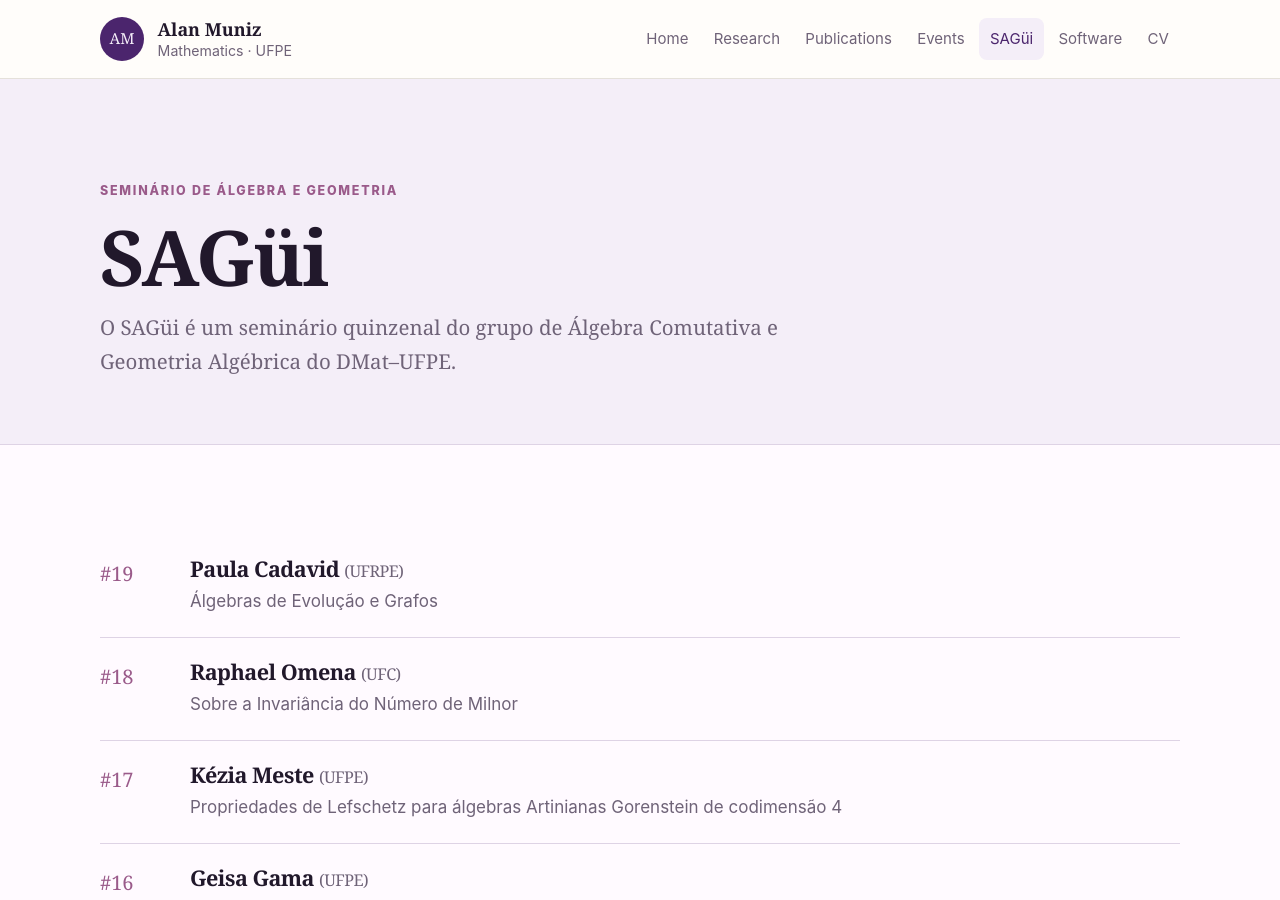
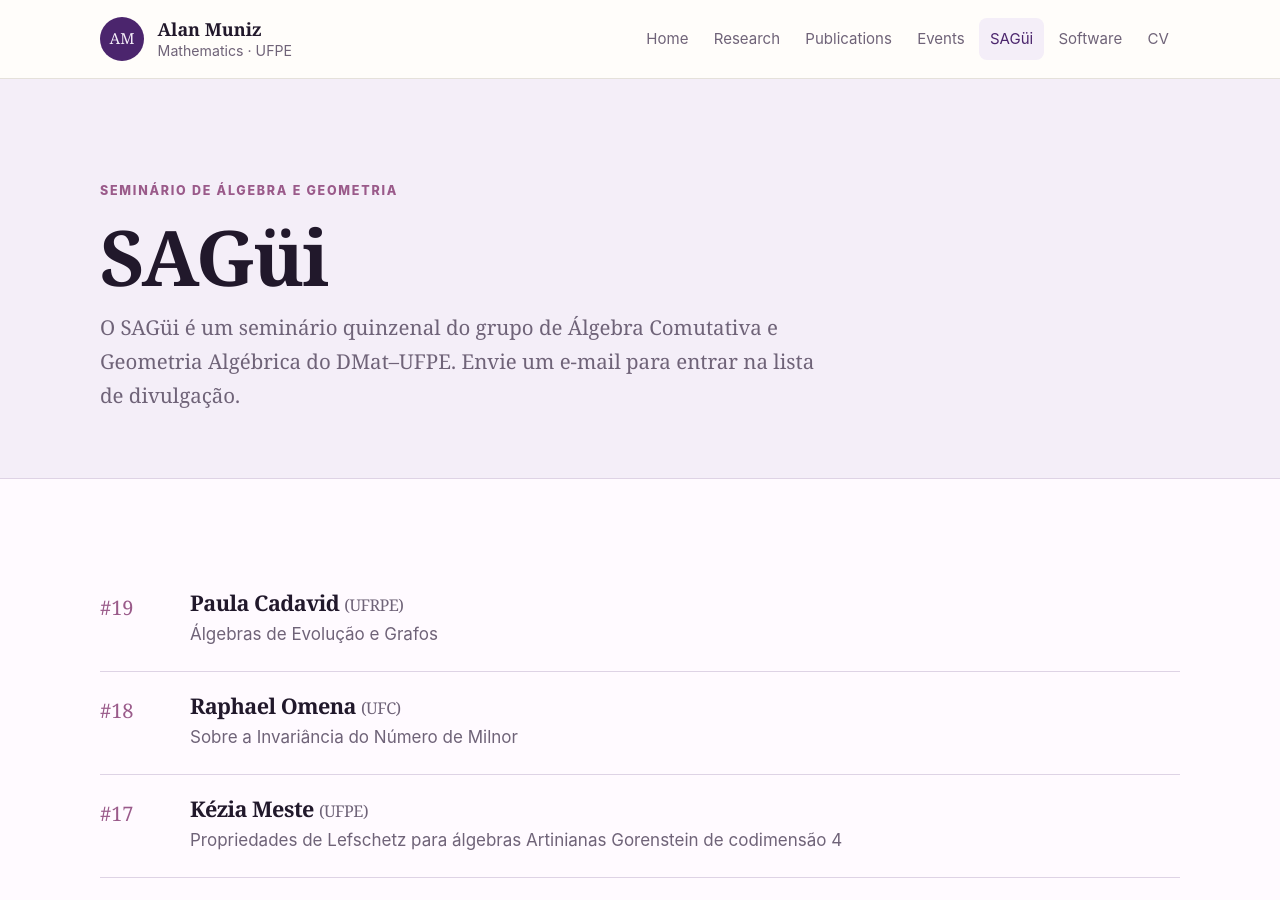
Before and after one commit to alannmuniz/alannmuniz.github.io, a Jekyll site: the page built from sagui.md, in a window 1280 px wide and 900 px high. Built offline with Jekyll 4.4.1, drawn with Linux system fonts in a browser that asks for light colours.

Commit message:
Update sagui.md

```diff
--- a/sagui.md
+++ b/sagui.md
@@ -2,7 +2,7 @@
 layout: page
 title: SAGüi
 eyebrow: Seminário de Álgebra e Geometria
-description: O SAGüi é um seminário quinzenal do grupo de Álgebra Comutativa e Geometria Algébrica do DMat–UFPE.
+description: O SAGüi é um seminário quinzenal do grupo de Álgebra Comutativa e Geometria Algébrica do DMat–UFPE. Envie um e-mail para entrar na lista de divulgação.
 permalink: /sagui/
 lang: pt-BR
 ---
```
